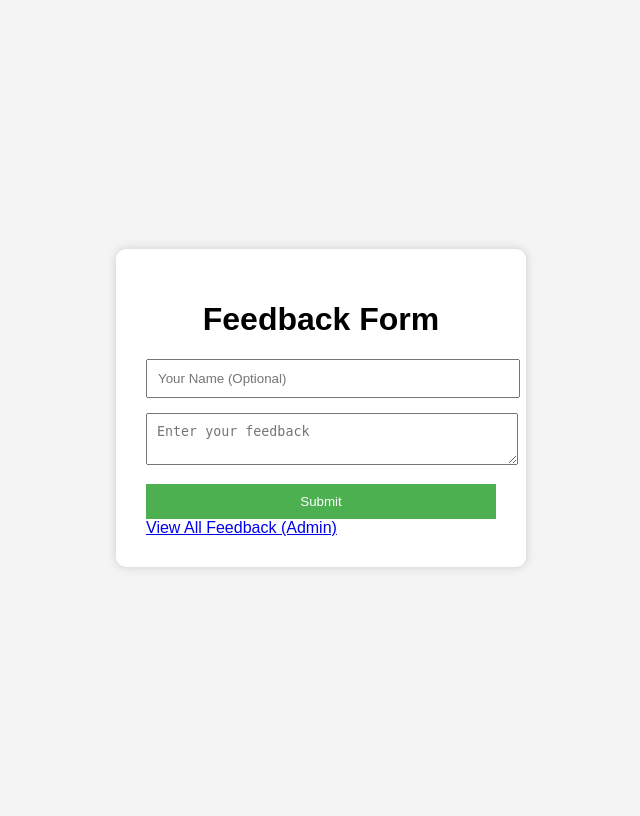
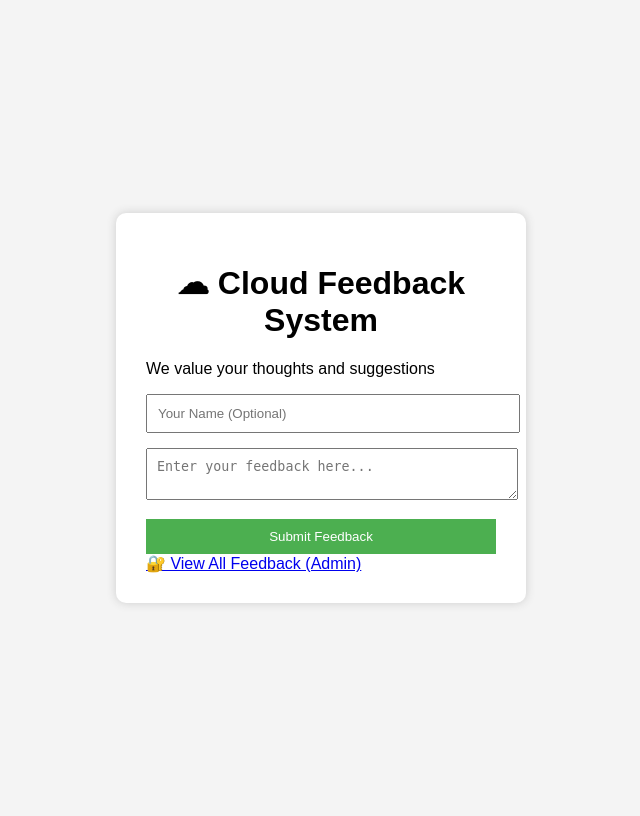
Before and after one commit to shifabegum/cloud-feedback-system, a Flask app: page / in a window 1280 px wide. Shown: the whole page, without its empty margins (319-959 px from the left). Run offline with Flask 3, Linux system fonts and the light colour scheme; parts of the project's set-up code (start-up, migrations or seed data) failed here and were passed over.

Commit message:
Update index.html

```diff
--- a/templates/index.html
+++ b/templates/index.html
@@ -2,18 +2,34 @@
 <html>
 <head>
     <title>Cloud Feedback System</title>
+    <meta name="viewport" content="width=device-width, initial-scale=1.0">
     <link rel="stylesheet" href="{{ url_for('static', filename='style.css') }}">
+    <link href="https://fonts.googleapis.com/css2?family=Poppins:wght@300;400;600&display=swap" rel="stylesheet">
 </head>
 <body>
+
+    <div class="background"></div>
+
     <div class="container">
-        <h1>Feedback Form</h1>
+        <h1>☁ Cloud Feedback System</h1>
+        <p class="subtitle">We value your thoughts and suggestions</p>
+
         <form action="/submit" method="POST">
-            <input type="text" name="name" placeholder="Your Name (Optional)">
-            <textarea name="message" placeholder="Enter your feedback" required></textarea>
-            <button type="submit">Submit</button>
+            <div class="input-group">
+                <input type="text" name="name" placeholder="Your Name (Optional)">
+            </div>
+
+            <div class="input-group">
+                <textarea name="message" placeholder="Enter your feedback here..." required></textarea>
+            </div>
+
+            <button type="submit">Submit Feedback</button>
         </form>
 
-        <a href="/admin" target="_blank">View All Feedback (Admin)</a>
+        <a href="/admin" target="_blank" class="admin-link">
+            🔐 View All Feedback (Admin)
+        </a>
     </div>
+
 </body>
 </html>
```
